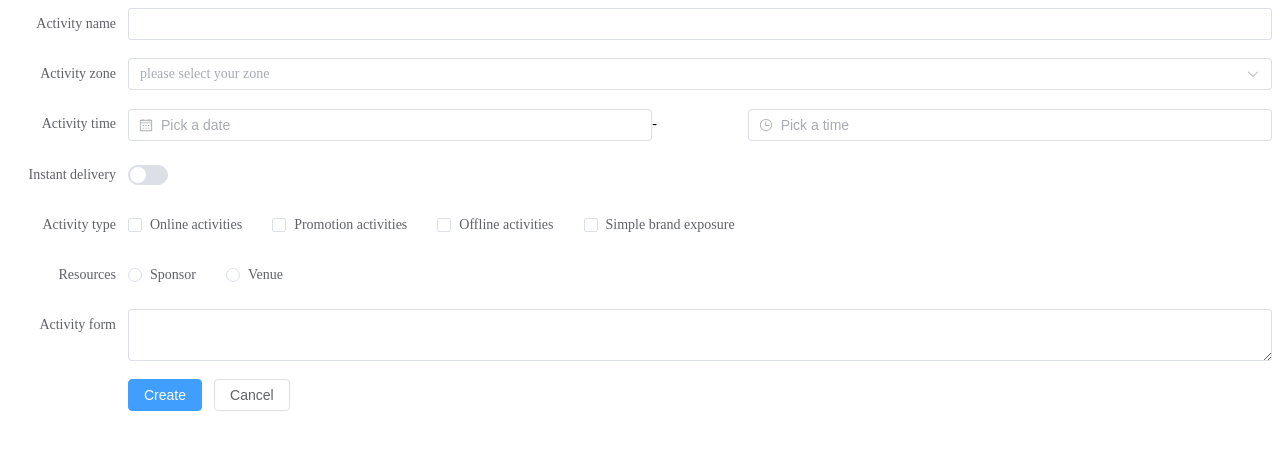
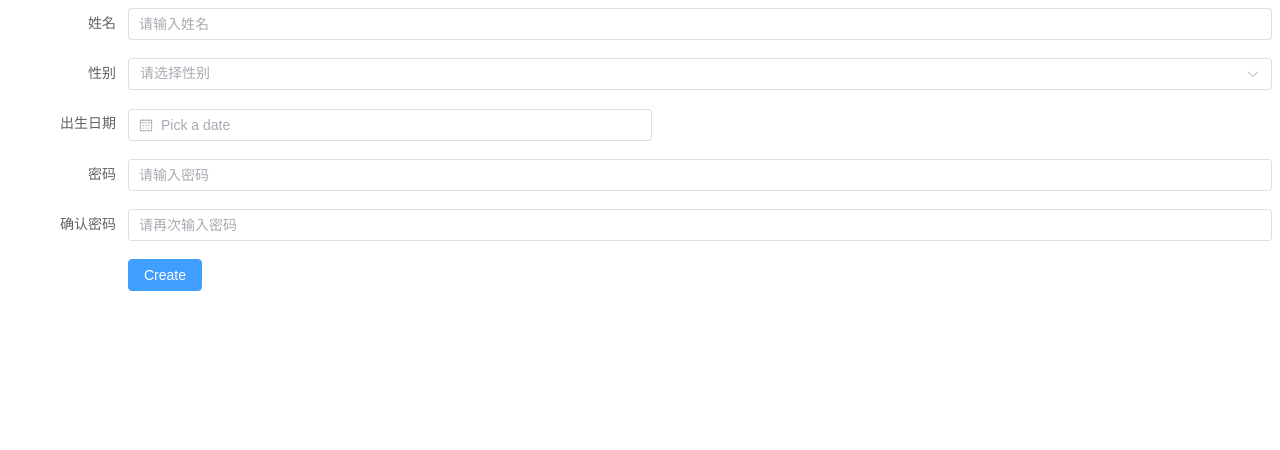
Before and after one commit to ZYC-creator/Blog, a Vue app in the folder blog/: page /login in a window 1280 px wide. Both pictures are taken after a click on the button "注册". Shown: the top 450 px of the page. Built offline with nearby package versions, Linux system fonts and the light colour scheme.

Commit message:
finish primary register function

```diff
--- a/blog/src/router/index.ts
+++ b/blog/src/router/index.ts
@@ -16,8 +16,9 @@ const routes: Array<RouteRecordRaw> = [
     component:()=>import('../views/RegisterComponent.vue')
   },
   {
-    path: '/HomePage',
+    path: '/HomePage/:username?',
     name: 'HomePage',
+    props:true,
     component:()=>import('../views/HomePageComponent.vue')
   }
 ]
--- a/blog/src/views/HomePageComponent.vue
+++ b/blog/src/views/HomePageComponent.vue
@@ -1,3 +1,18 @@
 <template>
-    <h1>welcome</h1>
+    <h1>{{username}}</h1>
 </template>
+
+<script lang="ts">
+    import { defineComponent } from 'vue';
+    import { useRoute } from 'vue-router';
+    export default defineComponent({
+        name:'HomePageComponent',
+        setup(){
+            const $route = useRoute()
+            const username = $route.params.username
+            return {
+                username,
+            }
+        }
+    })
+</script>
--- a/blog/src/views/LoginComponent.vue
+++ b/blog/src/views/LoginComponent.vue
@@ -40,7 +40,7 @@ export default defineComponent({
             .then((res) => {
                 if(res.data.results !=0){
                     alert('登录成功')
-                    $router.push({path:'/HomePage'})
+                    $router.push({path:`/HomePage/${formLabelAlign.name}`})
                 }
                 else {
                     alert(res.data.msg)
--- a/blog/src/views/RegisterComponent.vue
+++ b/blog/src/views/RegisterComponent.vue
@@ -1,70 +1,55 @@
 <template>
     <el-form :model="form" label-width="120px">
-        <el-form-item label="Activity name">
-            <el-input v-model="form.name" />
+        <el-form-item label="姓名">
+            <el-input v-model="form.username" placeholder="请输入姓名" />
         </el-form-item>
-        <el-form-item label="Activity zone">
-            <el-select v-model="form.region" placeholder="please select your zone">
-                <el-option label="Zone one" value="shanghai" />
-                <el-option label="Zone two" value="beijing" />
+        <el-form-item label="性别">
+            <el-select v-model="form.gender" placeholder="请选择性别">
+                <el-option label="男" value="男" />
+                <el-option label="女" value="女" />
             </el-select>
         </el-form-item>
-        <el-form-item label="Activity time">
+        <el-form-item label="出生日期">
             <el-col :span="11">
-                <el-date-picker v-model="form.date1" type="date" placeholder="Pick a date" style="width: 100%" />
-            </el-col>
-            <el-col :span="2" class="text-center">
-                <span class="text-gray-500">-</span>
-            </el-col>
-            <el-col :span="11">
-                <el-time-picker v-model="form.date2" placeholder="Pick a time" style="width: 100%" />
+                <el-date-picker v-model="form.birthday" type="date" placeholder="Pick a date" style="width: 100%" format="YYYY/MM/DD"
+        value-format="YYYY-MM-DD"/>
             </el-col>
         </el-form-item>
-        <el-form-item label="Instant delivery">
-            <el-switch v-model="form.delivery" />
+        <el-form-item label="密码">
+            <el-input v-model="form.password" placeholder="请输入密码" />
         </el-form-item>
-        <el-form-item label="Activity type">
-            <el-checkbox-group v-model="form.type">
-                <el-checkbox label="Online activities" name="type" />
-                <el-checkbox label="Promotion activities" name="type" />
-                <el-checkbox label="Offline activities" name="type" />
-                <el-checkbox label="Simple brand exposure" name="type" />
-            </el-checkbox-group>
-        </el-form-item>
-        <el-form-item label="Resources">
-            <el-radio-group v-model="form.resource">
-                <el-radio label="Sponsor" />
-                <el-radio label="Venue" />
-            </el-radio-group>
-        </el-form-item>
-        <el-form-item label="Activity form">
-            <el-input v-model="form.desc" type="textarea" />
+        <el-form-item label="确认密码">
+            <el-input v-model="form.password" placeholder="请再次输入密码" />
         </el-form-item>
         <el-form-item>
             <el-button type="primary" @click="onSubmit">Create</el-button>
-            <el-button>Cancel</el-button>
         </el-form-item>
     </el-form>
 </template>
 
 <script lang="ts">
 import { defineComponent, reactive } from 'vue';
+import axios from 'axios';
+import { useRouter } from 'vue-router';
 export default defineComponent({
     name: 'RegisterComponent',
     setup() {
         const form = reactive({
-            name: '',
-            region: '',
-            date1: '',
-            date2: '',
-            delivery: false,
-            type: [],
-            resource: '',
-            desc: '',
+            username: '',
+            gender:'',
+            birthday:'',
+            password:'',
         })
-
+        const $router = useRouter();
         const onSubmit = () => {
-            console.log('submit!')
+            axios.post('/register',form)
+            .then((res)=>{
+                    alert(res.data)
+                    $router.push({path: '/login'})
+            })
+            .catch((err) => {
+                alert(err);
+            });
         }
         return {
             form,
```
Also changed, not shown: 1 other file (tests, documents, lock files or other folders).
